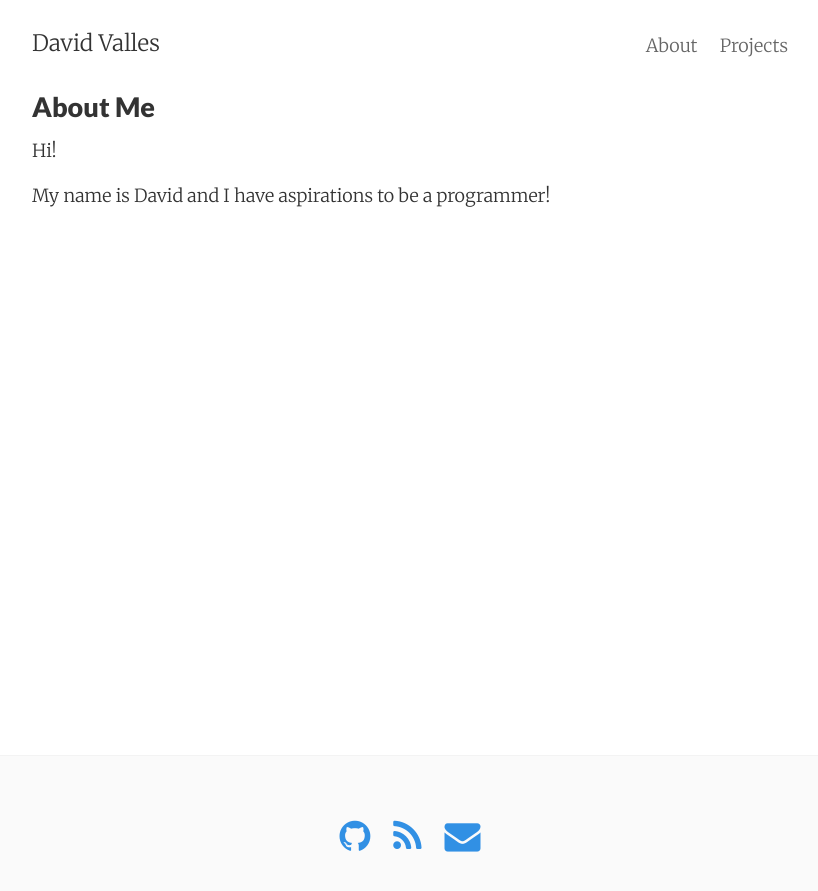
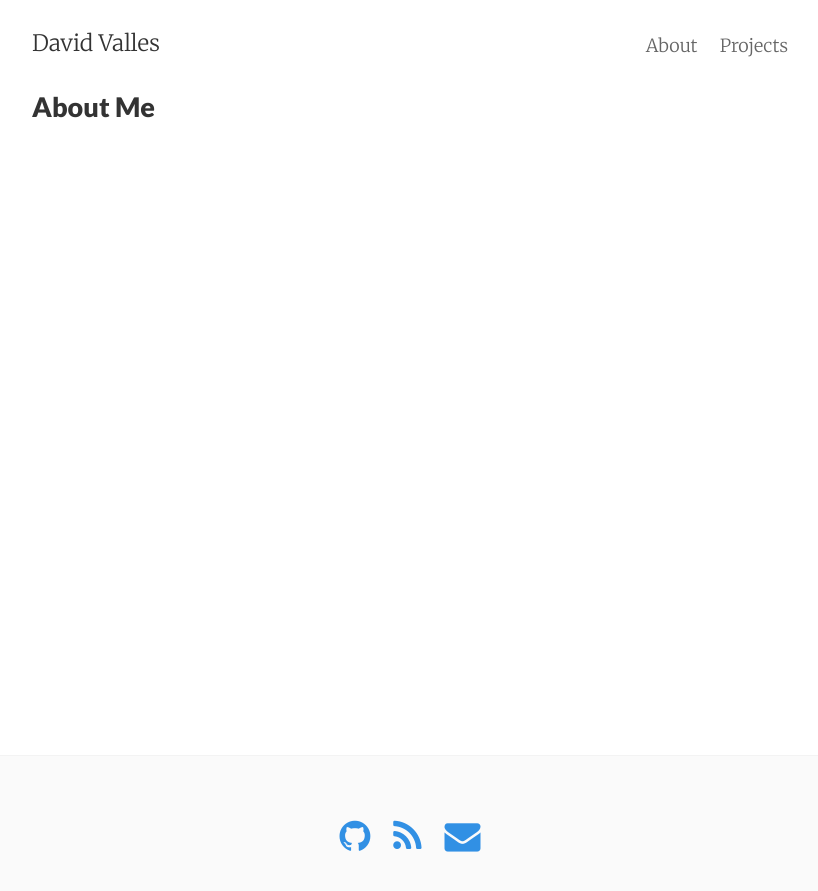
Before and after one commit to dtjv/dtjv.github.io, a Jekyll site: the page built from about.md, in a window 1280 px wide. Shown: the top 891 px of the page, without its empty margins (230-1048 px from the left). Built offline with Jekyll 4.4.1, drawn with Linux system fonts in a browser that asks for light colours; nearby versions of some CDN libraries; Markdown is read by kramdown in place of the engine named in the settings.

Commit message:
update about and projects

```diff
--- a/about.md
+++ b/about.md
@@ -3,7 +3,3 @@ layout: page
 title: About Me
 permalink: /about/
 ---
-
-Hi!
-
-My name is David and I have aspirations to be a programmer!
```
Also changed, not shown: projects.md (+0 -2 lines).
